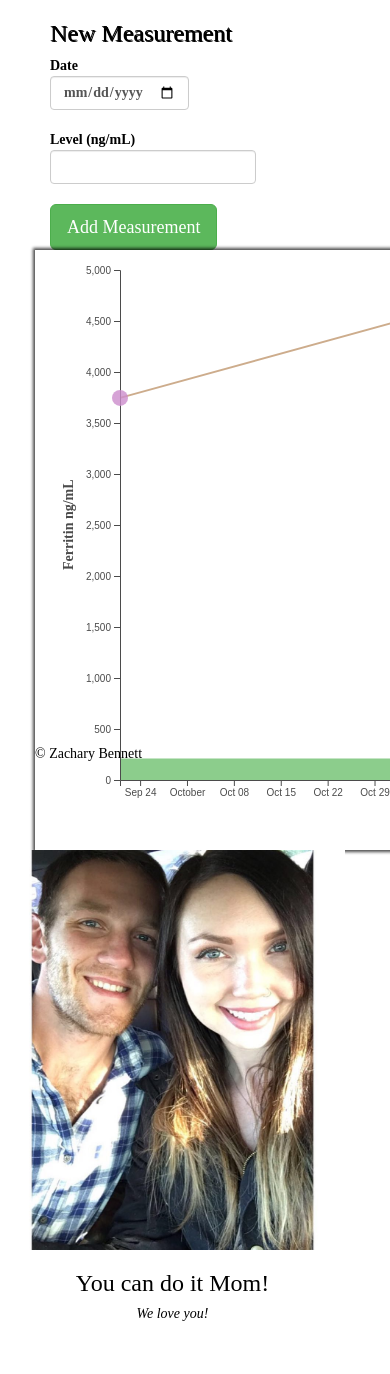
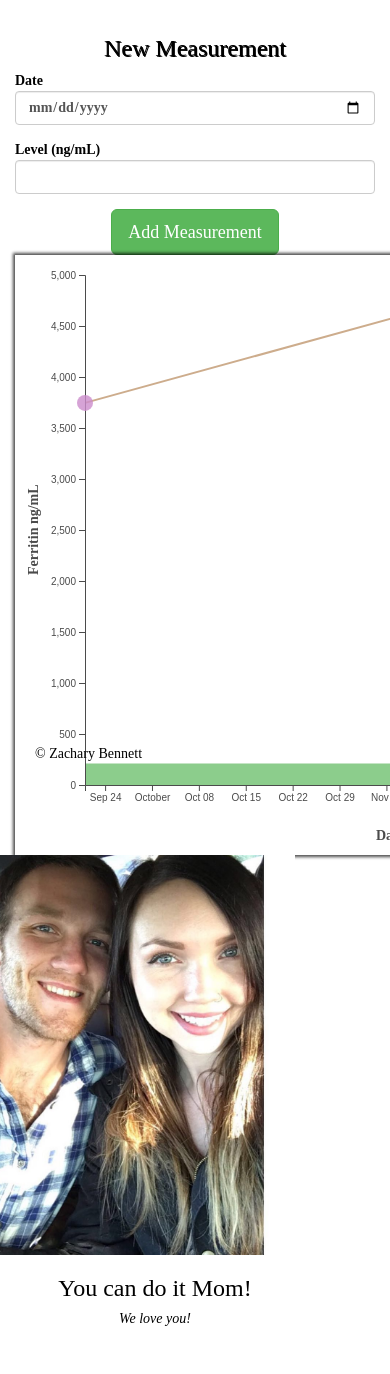
Before and after one commit to zbennett10/laurie-chart, a PHP site: page /index.html in a window 390 px wide; the page is wider, and only the part inside the window is pictured. Shown: the part 70-1444 px from the top of that part. Run offline with PHP 8.4, Linux system fonts and the light colour scheme; some libraries are stand-ins or nearby versions; some web fonts are replaced.

Commit message:
adding responsiveness

```diff
--- a/index.css
+++ b/index.css
@@ -1,10 +1,3 @@
-/*For mobile phones*/
-@media only screen and (max-width: 768px) {
-    [class*="col-"] {
-        width: 100%;
-    }
-}
-
 html, body {
     height: 100%;
     margin: 0;
@@ -15,22 +8,28 @@ html, body {
   }
 
 #ImageContainer {
-    width: 375px;
+    margin-left: -40px;
+}
+
+main.row {
+    padding: 15px;
 }
 
 #ImageContainer img {
     height: 400px;
-    /* width: 300px; */
-    width: 100%;
-}
-
-#FerritinForm {
-    margin-left: 50px;
+    width: 340px;
+    margin-left: -60px;
 }
 
 #FerritinForm h3 {
     text-shadow: 1px 1px black;
     font-family: 'Arima Madurai', cursive;
+}
+
+#FerritinForm .form-group {
+    min-width: 200px;
+    margin-right: auto;
+    margin-left: auto;
 }
 
 #MomChart {
@@ -39,7 +38,8 @@ html, body {
     width: 800px;
     height: 600px;
     box-shadow: 0 0 3px 2px black;
-    margin-left: 50px;
+    margin-left: auto;
+    margin-right: auto;
     /* position: absolute;
     top: 50%;
     left: 50%; */
@@ -113,3 +113,10 @@ footer {
 footer p {
     margin-left: 50px;
 }
+
+@media only screen and (max-width: 768px) {
+    /* For mobile phones: */
+    [class*="col-"] {
+        width: 100%;
+    }
+}
--- a/index.html
+++ b/index.html
@@ -18,22 +18,24 @@
         </header>
         <main class="row">
             <form id="FerritinForm" class="col-sm-2 col-md-2 col-lg-2 col-xl-2">
-                <h3>New Measurement</h3>
+                <h3 class="text-center">New Measurement</h3>
                 <div class="form-group">
-                    <label for="FerritinDate">
+                    <label class="center-block" for="FerritinDate">
                         Date
                         <input id="FerritinDate" class="form-control" type="date"/>
                     </label>
                 </div>
                 <div class="form-group">
-                    <label for="FerritinLevel">
+                    <label class="center-block" for="FerritinLevel">
                         Level (ng/mL)
                         <input id="FerritinLevel" class="form-control" type="number"/>
                     </label>
                 </div>
-                <button id="FerritinSubmitBtn" class="btn btn-lg btn-success" type="button">Add Measurement</button>
+                <button id="FerritinSubmitBtn" class="btn btn-lg btn-success center-block" type="button">Add Measurement</button>
             </form>
-            <div id="MomChart" class="col-sm-8 col-md-8 col-lg-8 col-xl-8"></div>
+            <div class="col-sm-8 col-md-8 col-lg-8 col-xl-8">
+                <div id="MomChart"></div>
+            </div>
             <div id="ImageContainer" class="text-center col-sm-2 col-md-2 col-lg-2 col-xl-2">
                 <img src="images/kalie_zach.jpg"/>
                 <h3>You can do it Mom!</h3>
```
